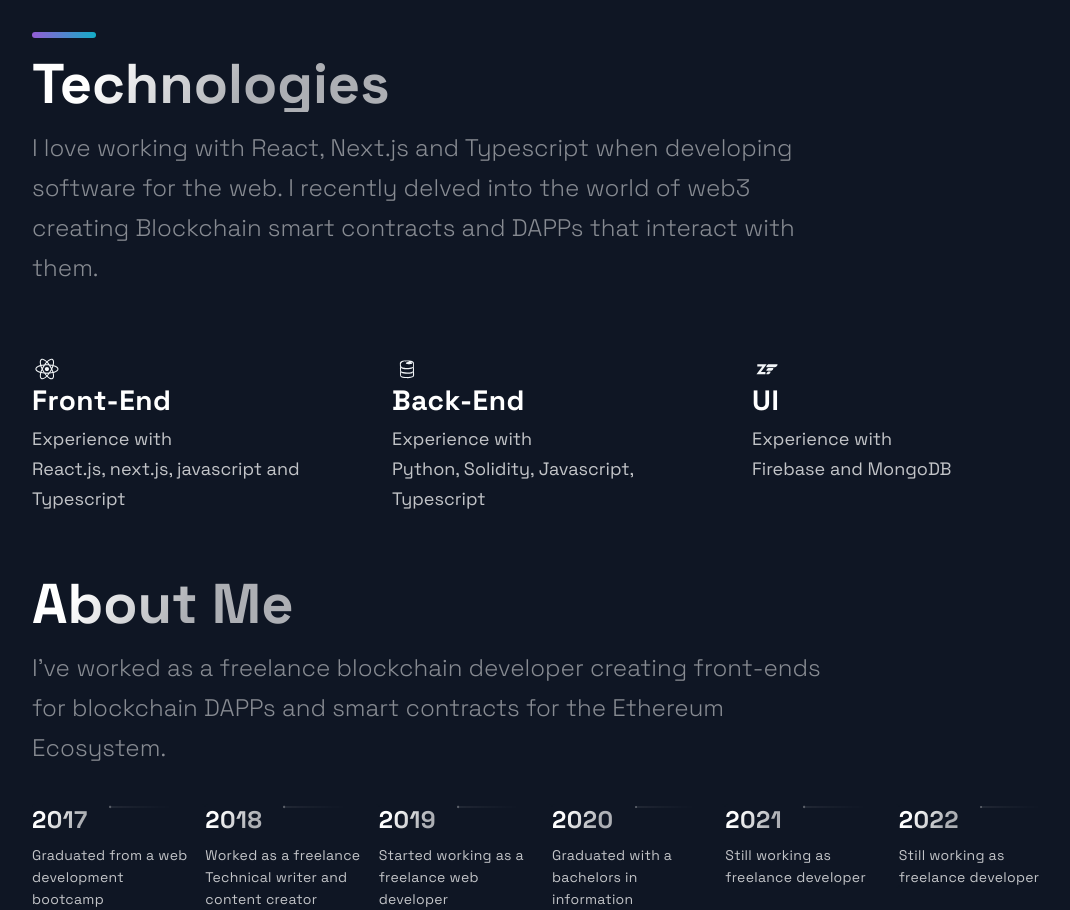
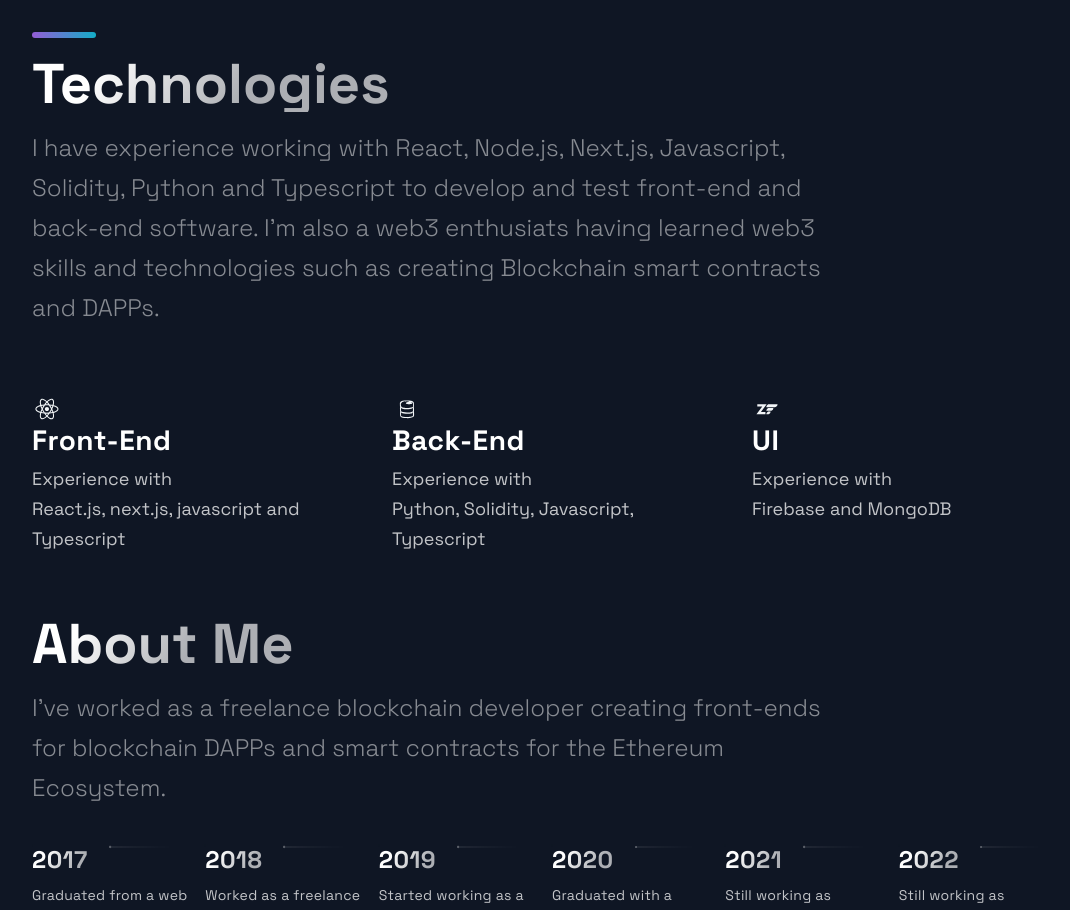
Before and after one commit to edmond-k/portfolio, a Next.js app: page / in a window 1280 px wide. Shown: the part 3220-4130 px from the top of the page, without its empty margins (88-1158 px from the left). Built offline with nearby package versions, Linux system fonts and the light colour scheme.

Commit message:
Update Technologies.js

```diff
--- a/src/components/Technologies/Technologies.js
+++ b/src/components/Technologies/Technologies.js
@@ -9,7 +9,7 @@ const Technologies = () =>  (
     <br />
     <SectionTitle>Technologies</SectionTitle>
     <SectionText>
-      I love working with React, Next.js and Typescript when developing software for the web. I recently delved into the world of web3 creating Blockchain smart contracts and DAPPs that interact with them.
+      I have experience working with React, Node.js, Next.js, Javascript, Solidity, Python and Typescript to develop and test front-end and back-end software. I'm also a web3 enthusiats having learned web3 skills and technologies such as creating Blockchain smart contracts and DAPPs.
     </SectionText>
     <List>
       <ListItem>
```
